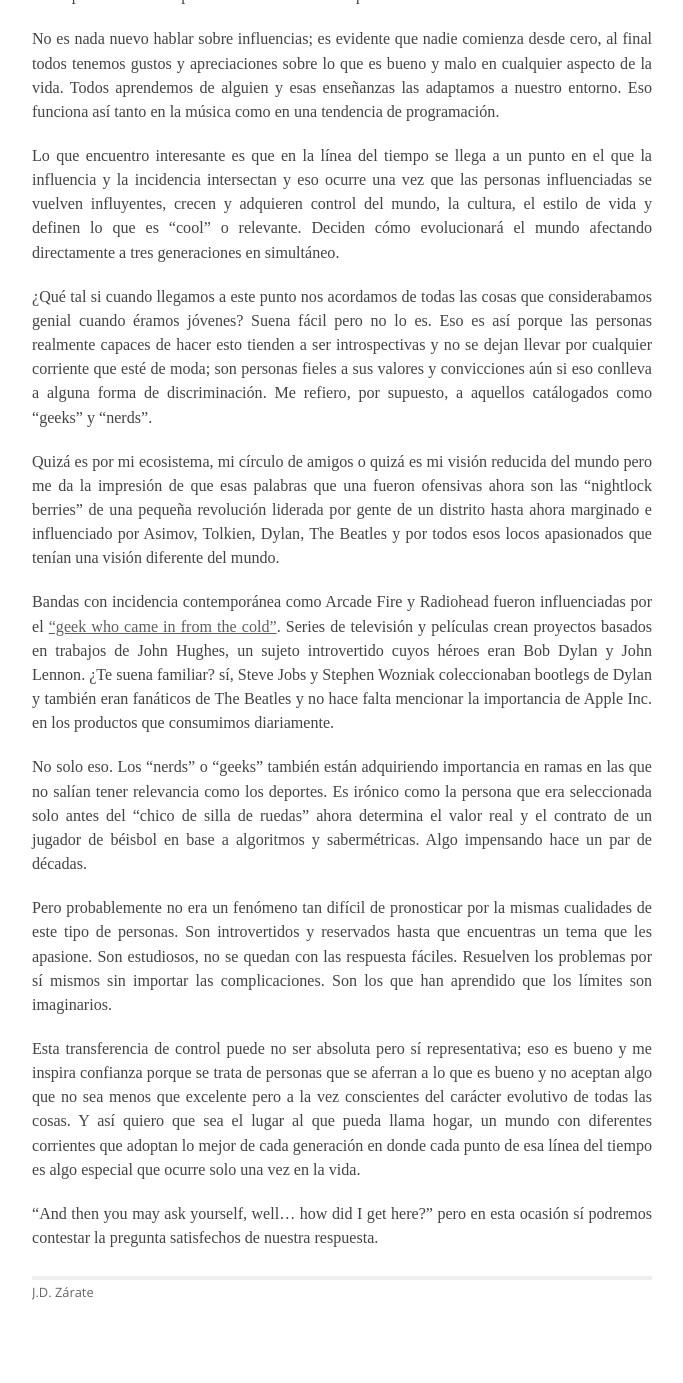
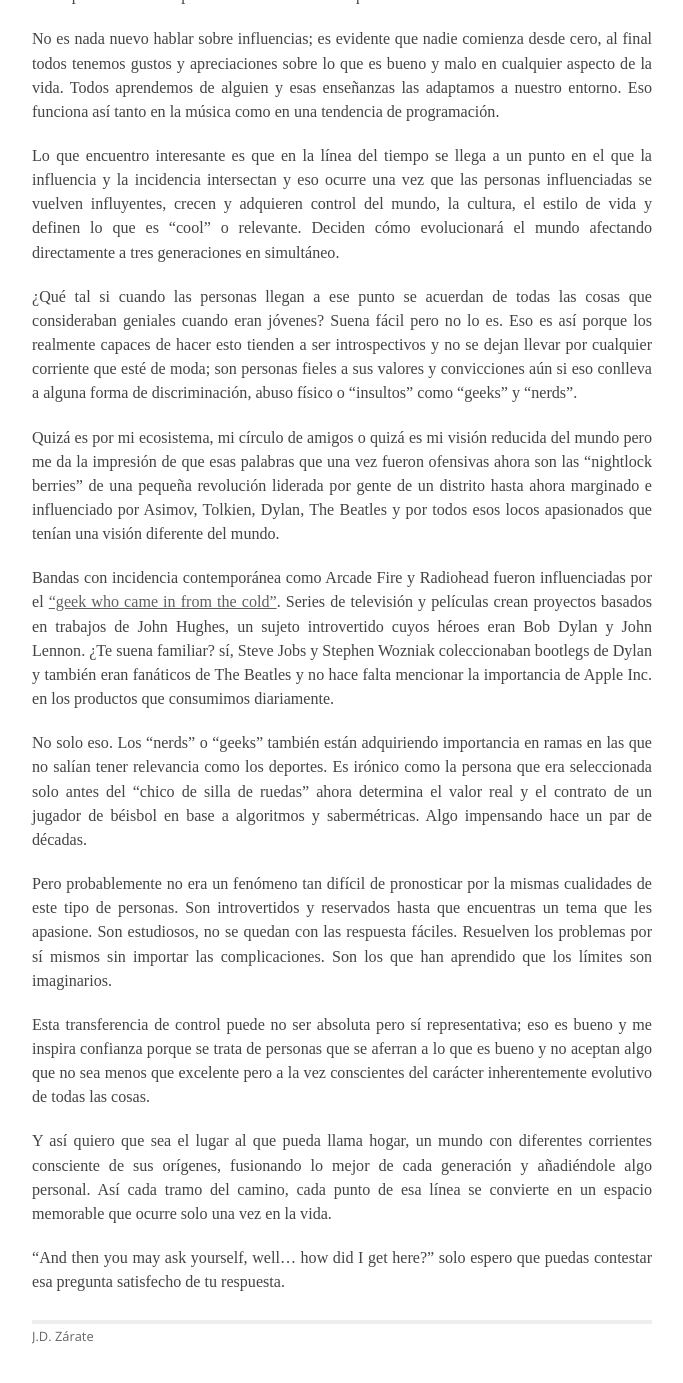
Before and after one commit to jdzarate/jdzarate.github.io, a Jekyll site: the page built from _posts/2013-08-15-mas-palabras-sobre-musica-y-transitividad.markdown, in a window 1280 px wide and 1400 px high, scrolled down 764 px. Shown: the top 1383 px of the window, without its empty margins (458-1141 px from the left). Built offline with Jekyll 4.4.1, drawn with Linux system fonts in a browser that asks for light colours; nearby versions of some CDN libraries; some web fonts are replaced; Markdown is read by kramdown in place of the engine named in the settings; before the commit the page ends 2120 px from its top, so only the background shows below that; some of the changed text lies outside the part shown.

Commit message:
update post transitividad...

```diff
--- a/_posts/2013-08-15-mas-palabras-sobre-musica-y-transitividad.markdown
+++ b/_posts/2013-08-15-mas-palabras-sobre-musica-y-transitividad.markdown
@@ -7,7 +7,7 @@
 
 Pasé escuchando Talking Heads todo el día. Me gustan. El descubrimiento de esa banda es de las mejores cosas que me han pasado en el año por muy triste que parezca. La verdad es que David Byrne es un maldito genio y no tengo idea de cómo es que esa banda no ha trascendido más allá del recuerdo de poca gente, pero vaya qué gente.
 
-Fue muy fácil dar con Talking Heads, en algún lado (no recuerdo dónde) leí que la banda Arcade Fire fue influenciada por la primera. Me encanta Arcade Fire así que por transitividad asumí que Talking Heads podría gustarme también, y no me equivoqué. Me fascinan, no dejo de escucharlos, probablemente porque al igual que The Beatles, no tenían miedo a evolucionar y forzar sus límites en cada álbum.
+Fue muy fácil dar con Talking Heads. En algún lado (no recuerdo dónde) leí que la banda Arcade Fire fue influenciada por la primera. Me encanta Arcade Fire así que por transitividad asumí que Talking Heads podría gustarme también, y no me equivoqué. Me fascinan, no dejo de escucharlos, probablemente porque al igual que The Beatles, no tenían miedo a evolucionar y forzar sus límites en cada álbum.
 
 Aún careciendo de conocimientos técnicos sobre música me dió la impresión de que también pudieron haber influenciado a Radiohead y &iexcl;es cierto! Fue tanta la influencia que nombraron a la banda por la canción de Talking Heads, bueno, es el mismo nombre si no eres tan pretencioso como para contar un espacio como diferencia aunque técnicamente así lo sea.
 
@@ -15,9 +15,9 @@
 
 Lo que encuentro interesante es que en la línea del tiempo se llega a un punto en el que la influencia y la incidencia intersectan y eso ocurre una vez que las personas influenciadas se vuelven influyentes, crecen y adquieren control del mundo, la cultura, el estilo de vida y definen lo que es "cool" o relevante. Deciden cómo evolucionará el mundo afectando directamente a tres generaciones en simultáneo.
 
-&iquest;Qué tal si cuando llegamos a este punto nos acordamos de todas las cosas que considerabamos genial cuando éramos jóvenes? Suena fácil pero no lo es. Eso es así porque las personas realmente capaces de hacer esto tienden a ser introspectivas y no se dejan llevar por cualquier corriente que esté de moda; son personas fieles a sus valores y convicciones aún si eso conlleva a alguna forma de discriminación. Me refiero, por supuesto, a aquellos catálogados como "geeks" y "nerds".
+&iquest;Qué tal si cuando las personas llegan a ese punto se acuerdan de todas las cosas que consideraban geniales cuando eran jóvenes? Suena fácil pero no lo es. Eso es así porque los realmente capaces de hacer esto tienden a ser introspectivos y no se dejan llevar por cualquier corriente que esté de moda; son personas fieles a sus valores y convicciones aún si eso conlleva a alguna forma de discriminación, abuso físico o "insultos" como "geeks" y "nerds".
 
-Quizá es por mi ecosistema, mi círculo de amigos o quizá es mi visión reducida del mundo pero me da la impresión de que esas palabras que una fueron ofensivas ahora son las "nightlock berries" de una pequeña revolución liderada por gente de un distrito hasta ahora marginado e influenciado por Asimov, Tolkien, Dylan, The Beatles y por todos esos locos apasionados que tenían una visión diferente del mundo.
+Quizá es por mi ecosistema, mi círculo de amigos o quizá es mi visión reducida del mundo pero me da la impresión de que esas palabras que una vez fueron ofensivas ahora son las "nightlock berries" de una pequeña revolución liderada por gente de un distrito hasta ahora marginado e influenciado por Asimov, Tolkien, Dylan, The Beatles y por todos esos locos apasionados que tenían una visión diferente del mundo.
 
 Bandas con incidencia contemporánea como Arcade Fire y Radiohead fueron influenciadas por el ["geek who came in from the cold"][link-geek_who_came]. Series de televisión y películas crean proyectos basados en trabajos de John Hughes, un sujeto introvertido cuyos héroes eran Bob Dylan y John Lennon. &iquest;Te suena familiar? sí, Steve Jobs y Stephen Wozniak coleccionaban bootlegs de Dylan y también eran fanáticos de The Beatles y no hace falta mencionar la importancia de Apple Inc. en los productos que consumimos diariamente.
 
@@ -25,8 +25,10 @@
 
 Pero probablemente no era un fenómeno tan difícil de pronosticar por la mismas cualidades de este tipo de personas. Son introvertidos y reservados hasta que encuentras un tema que les apasione. Son estudiosos, no se quedan con las respuesta fáciles. Resuelven los problemas por sí mismos sin importar las complicaciones. Son los que han aprendido que los límites son imaginarios.
 
-Esta transferencia de control puede no ser absoluta pero sí representativa; eso es bueno y me inspira confianza porque se trata de personas que se aferran a lo que es bueno y no aceptan algo que no sea menos que excelente pero a la vez conscientes del carácter evolutivo de todas las cosas. Y así quiero que sea el lugar al que pueda llama hogar, un mundo con diferentes corrientes que adoptan lo mejor de cada generación en donde cada punto de esa línea del tiempo es algo especial que ocurre solo una vez en la vida.
+Esta transferencia de control puede no ser absoluta pero sí representativa; eso es bueno y me inspira confianza porque se trata de personas que se aferran a lo que es bueno y no aceptan algo que no sea menos que excelente pero a la vez conscientes del carácter inherentemente evolutivo de todas las cosas.
 
-"And then you may ask yourself, well... how did I get here?" pero en esta ocasión sí podremos contestar la pregunta satisfechos de nuestra respuesta.
+Y así quiero que sea el lugar al que pueda llama hogar, un mundo con diferentes corrientes consciente de sus orígenes, fusionando lo mejor de cada generación y añadiéndole algo personal. Así cada tramo del camino, cada punto de esa línea se convierte en un espacio memorable que ocurre solo una vez en la vida.
+
+"And then you may ask yourself, well... how did I get here?" solo espero que puedas contestar esa pregunta satisfecho de tu respuesta.
 
 [link-geek_who_came]: http://bnreview.barnesandnoble.com/t5/Rock-Roll/The-Geek-Who-Came-in-from-the-Cold/ba-p/9239
```
